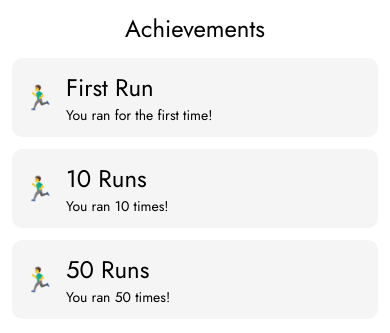
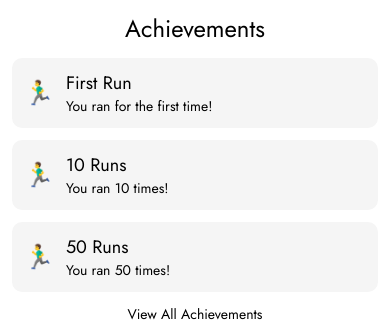
Before and after one commit to JanninTeam/ball-motion, a React Native app: screen / in a window 390 px wide. Shown: the part 354-687 px from the top of the page. Built offline with nearby package versions, Linux system fonts and the light colour scheme.

Commit message:
Created base achievements

```diff
--- a/src/components/Achievement.tsx
+++ b/src/components/Achievement.tsx
@@ -18,7 +18,7 @@
     <View style={styles.container}>
       <BaseText style={{ fontSize: iconSize }}>{icon}</BaseText>
       <View>
-        <Title type="h3" center={false}>
+        <Title type="h4" center={false}>
           {title}
         </Title>
         <BaseText>{description}</BaseText>
--- a/src/pages/AchievementsPage.tsx
+++ b/src/pages/AchievementsPage.tsx
@@ -1,16 +1,27 @@
 import React from 'react';
-import { StyleSheet } from 'react-native';
+import { StyleSheet, View } from 'react-native';
 import BaseText from '../components/BaseText';
 import Page from '../components/Page';
+import { achievements } from '../common/achievements';
+import Achievement from '../components/Achievement';
+import theme from '../globals/globalStyles';
 
 type Props = {};
 
 export default function AchievementsPage(props: Props) {
   return (
     <Page>
-      <BaseText>AchievementsPage</BaseText>
+      <View style={styles.container}>
+        {achievements.map((achievement) => (
+          <Achievement key={achievement.id} {...achievement} />
+        ))}
+      </View>
     </Page>
   );
 }
 
-const styles = StyleSheet.create({});
+const styles = StyleSheet.create({
+  container: {
+    gap: theme.spacing.medium,
+  },
+});
```
